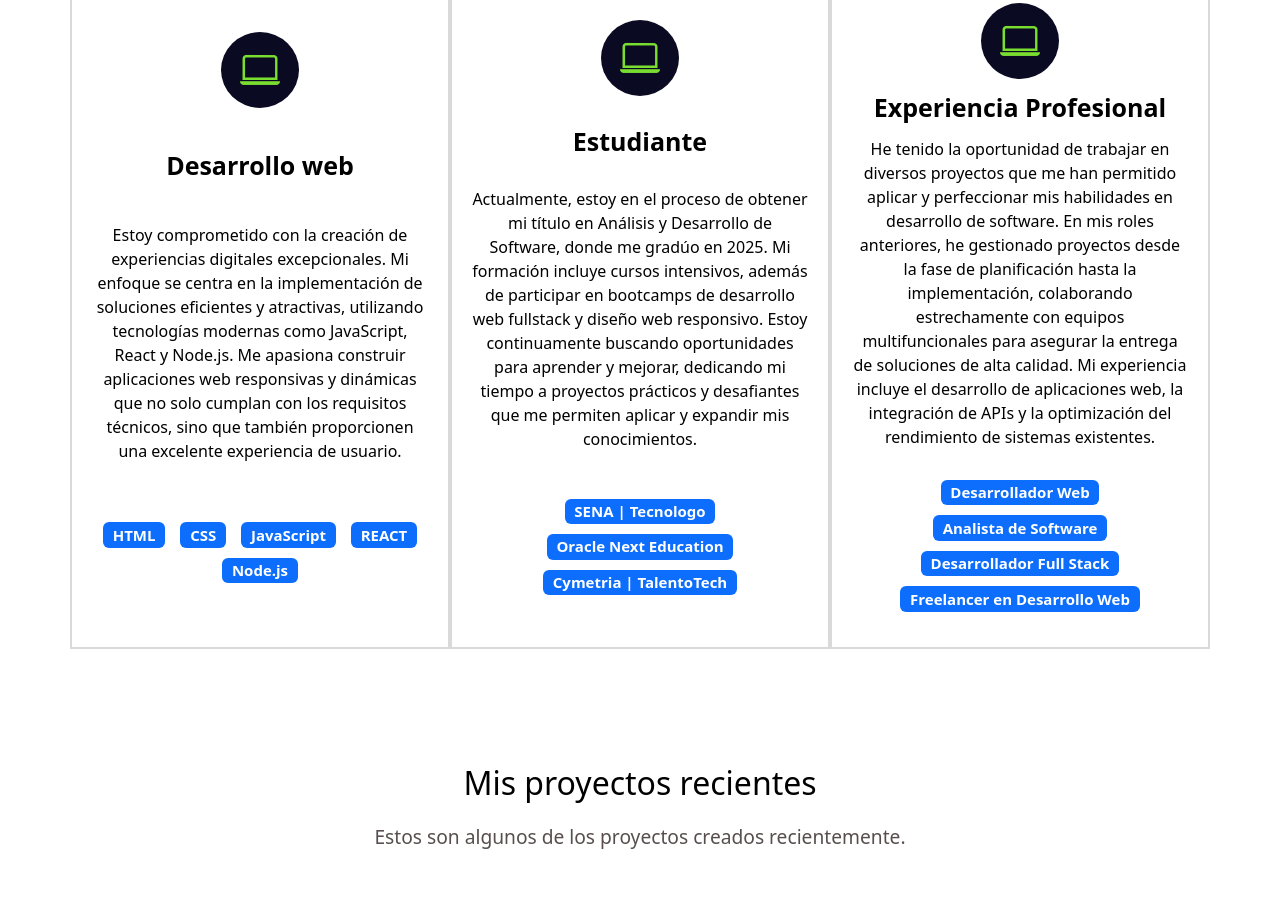
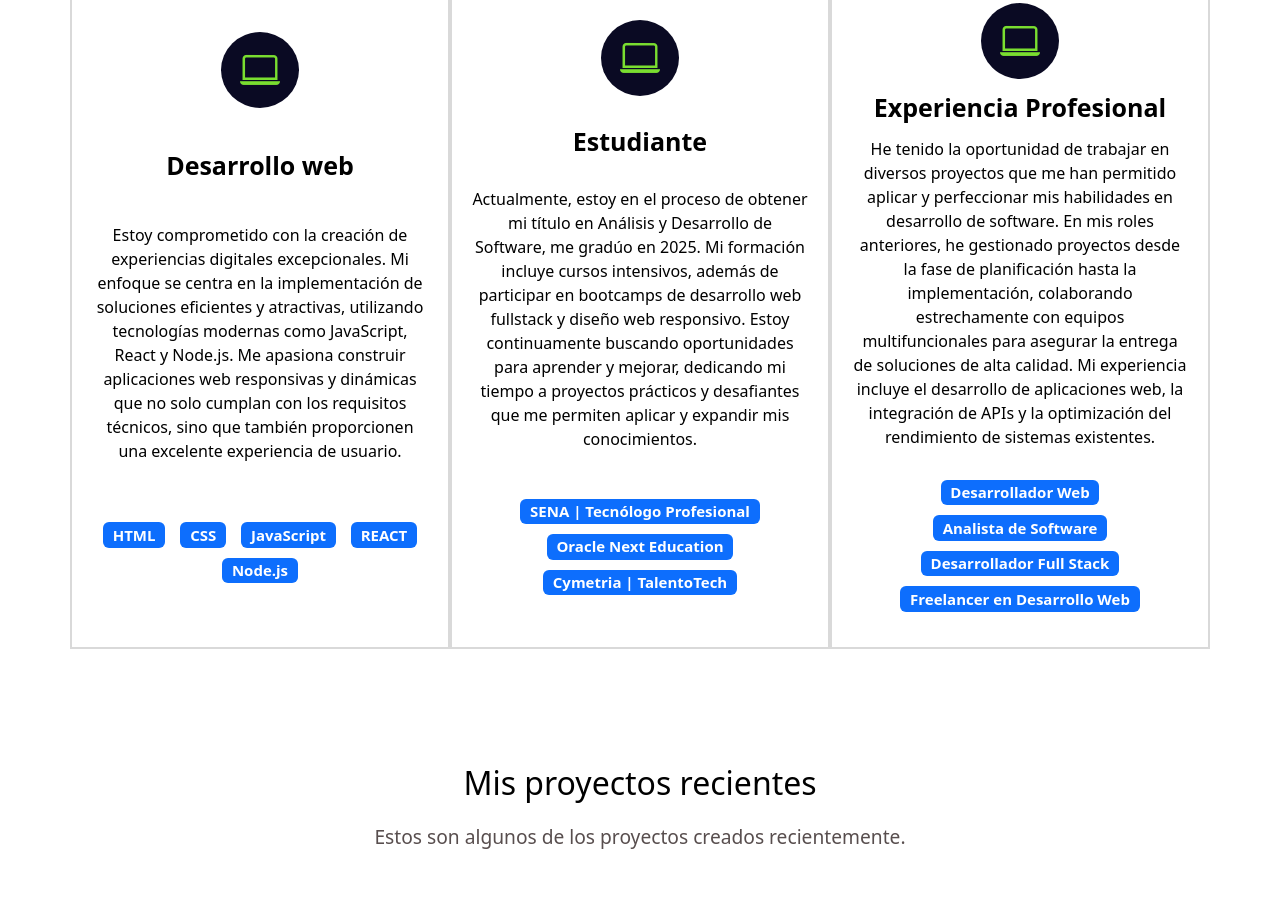
Before and after one commit to JuanfeMonroyJ/PortafolioActualizado, a plain HTML site: page index.html in a window 1280 px wide. Shown: the part 1454-2367 px from the top of the page. Drawn offline with nearby package versions, Linux system fonts and the light colour scheme; a web font is replaced by a local one.

Commit message:
Mejorando redacción

```diff
--- a/index.html
+++ b/index.html
@@ -116,13 +116,13 @@
                     <i class="bi bi-laptop"></i>
                     <p class="experiencia-titulo">Estudiante</p>
                     <p>Actualmente, estoy en el proceso de obtener mi título en Análisis y Desarrollo de
-                        Software, donde me gradúo en 2025. Mi formación incluye cursos intensivos, además de participar
+                        Software, me gradúo en 2025. Mi formación incluye cursos intensivos, además de participar
                         en bootcamps de desarrollo web
                         fullstack y diseño web responsivo. Estoy continuamente buscando oportunidades para aprender y
                         mejorar, dedicando mi tiempo a proyectos prácticos y desafiantes que me permiten aplicar y
                         expandir mis conocimientos.</p>
                     <div class="badges-contenedor">
-                        <span class="badge text-bg-primary"> SENA | Tecnologo</span>
+                        <span class="badge text-bg-primary"> SENA | Tecnólogo Profesional</span>
                         <span class="badge text-bg-primary"> Oracle Next Education</span>
                         <span class="badge text-bg-primary"> Cymetria | TalentoTech</span>
                     </div>
```
